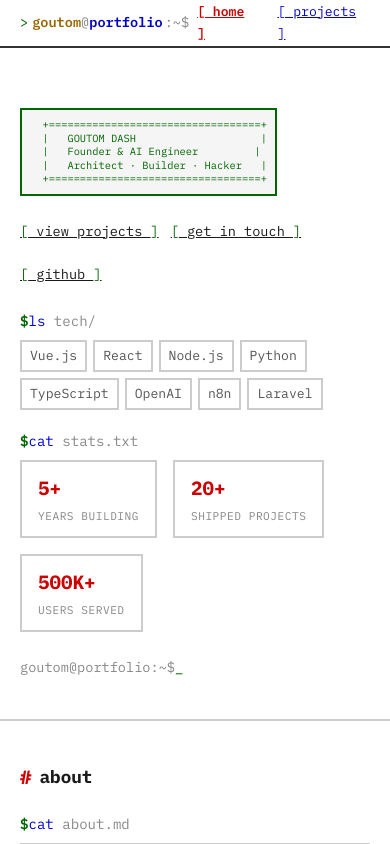
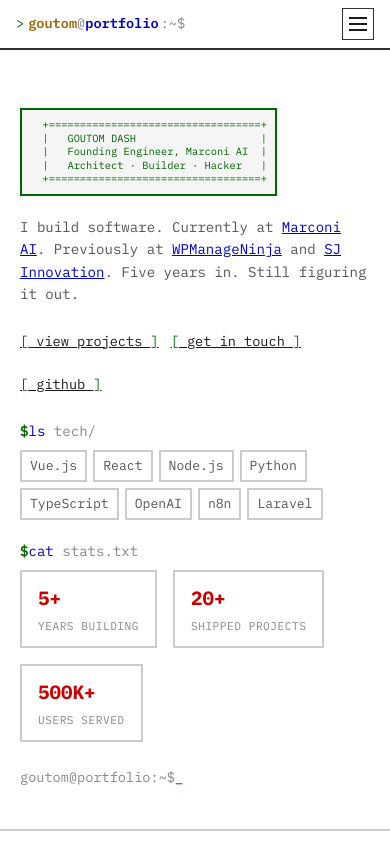
Before and after one commit to Ratul-Raha/vue-dev-portfolio, a Vue app: page / in a window 390 px wide. Shown: the top 844 px of the page. Built offline with nearby package versions, Linux system fonts and the light colour scheme.

Commit message:
update hero copy and fix mobile navbar

```diff
--- a/src/components/HeroSection.vue
+++ b/src/components/HeroSection.vue
@@ -5,10 +5,17 @@
         <pre class="ascii-art">
   +==================================+
   |   GOUTOM DASH                    |
-  |   Founder &amp; AI Engineer         |
+  |   Founding Engineer, Marconi AI  |
   |   Architect · Builder · Hacker   |
   +==================================+</pre>
       </div>
+
+      <p class="hero-bio">
+        I build software. Currently at <a href="https://marconi.madstackbd.com" target="_blank">Marconi AI</a>.
+        Previously at <a href="https://wpmanageninja.com" target="_blank">WPManageNinja</a>
+        and <a href="https://sjinnovation.com" target="_blank">SJ Innovation</a>.
+        Five years in. Still figuring it out.
+      </p>
 
       <div class="hero-actions">
         <a href="#projectsSection" class="action-btn">
@@ -127,6 +134,15 @@
   flex-wrap: wrap;
 }
 
+.hero-bio {
+  font-size: 0.88rem;
+  color: var(--text-secondary);
+  line-height: 1.6;
+}
+.hero-bio a {
+  color: var(--accent-blue);
+}
+
 .action-btn {
   font-size: 0.85rem;
   color: var(--text);
--- a/src/components/TopMenu.vue
+++ b/src/components/TopMenu.vue
@@ -8,13 +8,22 @@
         <span class="brand-host">portfolio</span>
         <span class="brand-path">:~$</span>
       </router-link>
-      <div class="nav-links">
-        <router-link to="/" class="nav-link" exact-active-class="link-active">[ home ]</router-link>
-        <router-link to="/projects" class="nav-link" exact-active-class="link-active">[ projects ]</router-link>
+      <button class="nav-toggle" @click="menuOpen = !menuOpen" :aria-expanded="menuOpen">
+        <span class="toggle-icon" :class="{ open: menuOpen }"></span>
+      </button>
+      <div class="nav-links" :class="{ open: menuOpen }">
+        <router-link to="/" class="nav-link" exact-active-class="link-active" @click="menuOpen = false">[ home ]</router-link>
+        <router-link to="/projects" class="nav-link" exact-active-class="link-active" @click="menuOpen = false">[ projects ]</router-link>
+        <router-link to="/about" class="nav-link" exact-active-class="link-active" @click="menuOpen = false">[ about ]</router-link>
       </div>
     </div>
   </nav>
 </template>
+
+<script setup>
+import { ref } from 'vue'
+const menuOpen = ref(false)
+</script>
 
 <style scoped>
 .topnav {
@@ -35,7 +44,7 @@
   display: flex;
   align-items: center;
   justify-content: space-between;
-  padding: 0 20px;
+  padding: 0 16px;
 }
 
 .nav-brand {
@@ -45,6 +54,8 @@
   display: flex;
   align-items: center;
   gap: 0;
+  white-space: nowrap;
+  flex-shrink: 0;
 }
 .nav-brand:hover {
   text-decoration: underline;
@@ -57,6 +68,48 @@
 .brand-host { color: var(--accent-blue); font-weight: 600; }
 .brand-path { color: var(--text-muted); margin-left: 2px; }
 
+.nav-toggle {
+  display: none;
+  width: 32px;
+  height: 32px;
+  background: none;
+  border: 1px solid var(--border);
+  cursor: pointer;
+  padding: 6px;
+  flex-shrink: 0;
+}
+
+.toggle-icon {
+  display: block;
+  width: 100%;
+  height: 2px;
+  background: var(--text);
+  position: relative;
+  transition: background 0.2s;
+}
+.toggle-icon::before,
+.toggle-icon::after {
+  content: '';
+  position: absolute;
+  left: 0;
+  width: 100%;
+  height: 2px;
+  background: var(--text);
+  transition: transform 0.2s;
+}
+.toggle-icon::before { top: -6px; }
+.toggle-icon::after { bottom: -6px; }
+
+.toggle-icon.open {
+  background: transparent;
+}
+.toggle-icon.open::before {
+  transform: translateY(6px) rotate(45deg);
+}
+.toggle-icon.open::after {
+  transform: translateY(-6px) rotate(-45deg);
+}
+
 .nav-links {
   display: flex;
   align-items: center;
@@ -68,6 +121,7 @@
   color: var(--accent-blue);
   text-decoration: underline;
   padding: 4px 8px;
+  white-space: nowrap;
 }
 .nav-link:hover {
   color: var(--accent);
@@ -77,4 +131,53 @@
   color: var(--accent);
   font-weight: 600;
 }
+
+@media (max-width: 600px) {
+  .topnav {
+    height: auto;
+    min-height: 48px;
+  }
+
+  .nav-inner {
+    flex-wrap: wrap;
+    height: auto;
+    min-height: 48px;
+    padding: 8px 16px;
+  }
+
+  .nav-toggle {
+    display: block;
+    order: 2;
+  }
+
+  .nav-brand {
+    order: 1;
+    flex: 1;
+  }
+
+  .nav-links {
+    order: 3;
+    display: none;
+    width: 100%;
+    flex-direction: column;
+    gap: 0;
+    padding-top: 8px;
+    border-top: 1px solid var(--border);
+    margin-top: 8px;
+  }
+
+  .nav-links.open {
+    display: flex;
+  }
+
+  .nav-link {
+    width: 100%;
+    padding: 8px 0;
+    border-bottom: 1px solid var(--border-light);
+    text-align: left;
+  }
+  .nav-link:last-child {
+    border-bottom: none;
+  }
+}
 </style>
--- a/src/router/index.js
+++ b/src/router/index.js
@@ -1,10 +1,12 @@
 import { createRouter, createWebHistory } from 'vue-router'
 import Home from '../views/Home.vue'
 import Projects from '../views/Projects.vue'
+import About from '../views/About.vue'
 
 const routes = [
   { path: '/', name: 'Home', component: Home },
-  { path: '/projects', name: 'Projects', component: Projects }
+  { path: '/projects', name: 'Projects', component: Projects },
+  { path: '/about', name: 'About', component: About }
 ]
 
 const router = createRouter({
```
Also changed, not shown: src/assets/images/me.jpg (added).
